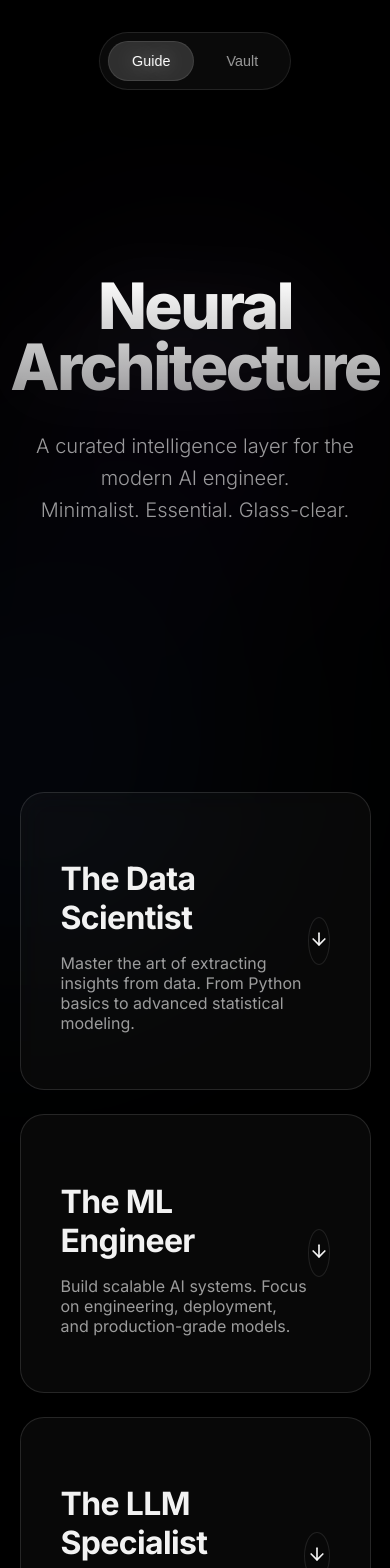
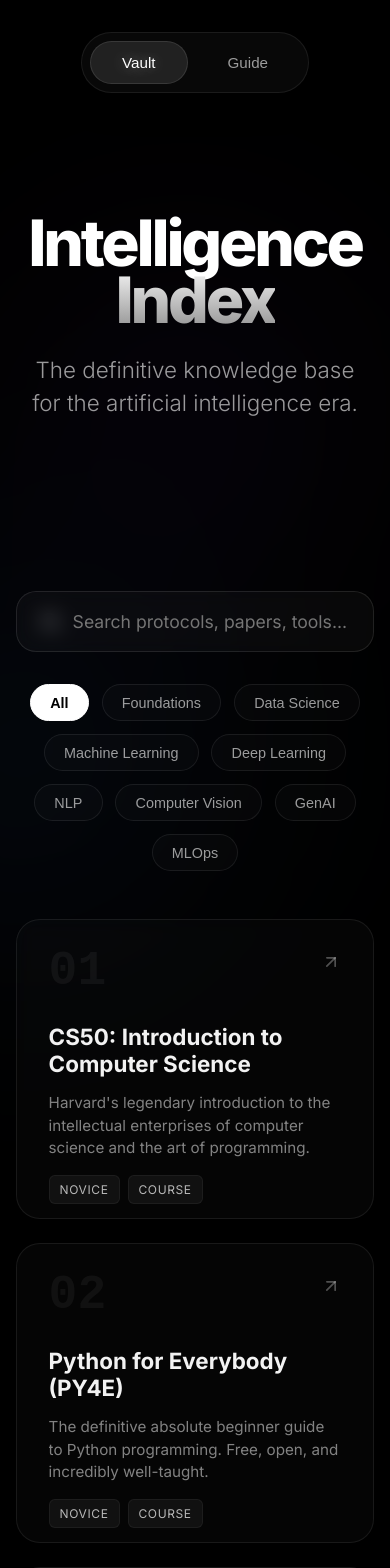
Before and after one commit to sachintiwary/ds-resources, a Next.js app: page / in a window 390 px wide. Shown: the top 1568 px of the page. Built offline with nearby package versions, Linux system fonts and the light colour scheme.

Commit message:
Refine UI: Make Vault default, add Glass Search/Filter, enhance typography

```diff
--- a/src/app/page.module.css
+++ b/src/app/page.module.css
@@ -3,7 +3,7 @@
     padding-bottom: 8rem;
 }
 
-/* --- GLASS HEADER --- */
+/* --- GLASS NAV --- */
 .navContainer {
     position: fixed;
     top: 2rem;
@@ -16,27 +16,25 @@
     display: flex;
     gap: 0.5rem;
     padding: 0.5rem;
-    background: rgba(200, 200, 200, 0.05);
-    /* Ultra subtle */
-    backdrop-filter: blur(24px);
-    -webkit-backdrop-filter: blur(24px);
-    border: 1px solid rgba(255, 255, 255, 0.1);
+    background: rgba(255, 255, 255, 0.03);
+    backdrop-filter: blur(20px);
+    -webkit-backdrop-filter: blur(20px);
+    border: 1px solid rgba(255, 255, 255, 0.08);
     border-radius: 100px;
-    box-shadow: 0 10px 40px rgba(0, 0, 0, 0.2);
+    box-shadow: 0 8px 32px rgba(0, 0, 0, 0.4);
 }
 
 .navItem {
-    padding: 0.75rem 1.5rem;
+    padding: 0.8rem 2rem;
     border-radius: 100px;
     border: none;
     background: transparent;
     color: var(--text-secondary);
-    font-size: 0.9rem;
+    font-size: 0.95rem;
     font-weight: 500;
     cursor: pointer;
-    transition: all 0.4s var(--ease-out-quart);
+    transition: all 0.3s cubic-bezier(0.2, 0.8, 0.2, 1);
     position: relative;
-    overflow: hidden;
 }
 
 .navItem:hover {
@@ -45,15 +43,15 @@
 }
 
 .navItem.active {
-    background: rgba(255, 255, 255, 0.15);
+    background: rgba(255, 255, 255, 0.1);
     color: #fff;
     box-shadow: inset 0 0 0 1px rgba(255, 255, 255, 0.1);
-    text-shadow: 0 0 20px rgba(255, 255, 255, 0.5);
+    text-shadow: 0 0 15px rgba(255, 255, 255, 0.4);
 }
 
 /* --- HERO --- */
 .hero {
-    height: 90vh;
+    height: 70vh;
     display: flex;
     flex-direction: column;
     justify-content: center;
@@ -68,50 +66,236 @@
 }
 
 .title {
-    font-size: clamp(4rem, 8vw, 7rem);
+    font-size: clamp(4rem, 9vw, 8rem);
     font-weight: 800;
-    line-height: 0.95;
-    letter-spacing: -0.04em;
-    margin-bottom: 2rem;
-    background: linear-gradient(180deg, rgba(255, 255, 255, 1) 0%, rgba(255, 255, 255, 0.6) 100%);
+    line-height: 0.9;
+    letter-spacing: -0.05em;
+    margin-bottom: 1.5rem;
+    color: #fff;
+}
+
+.titleGradient {
+    background: linear-gradient(180deg, #fff 0%, #888 100%);
     -webkit-background-clip: text;
     color: transparent;
-    filter: drop-shadow(0 0 40px rgba(255, 255, 255, 0.1));
 }
 
 .subtitle {
-    font-size: 1.25rem;
+    font-size: 1.4rem;
     color: var(--text-secondary);
     max-width: 500px;
     margin: 0 auto;
     font-weight: 300;
-    line-height: 1.6;
+    line-height: 1.5;
 }
 
-/* --- SECTION CONTAINERS --- */
+/* --- VAULT CONTROLS (Search & Filter) --- */
 .section {
-    max-width: 1400px;
+    max-width: 1600px;
     margin: 0 auto;
-    padding: 2rem 5vw;
+    padding: 0 4vw 4rem;
 }
 
-/* --- GLASS CARDS (Common) --- */
+.vaultControls {
+    margin-bottom: 3rem;
+    animation: fadeIn 0.5s ease-out;
+}
+
+.searchBar {
+    position: relative;
+    max-width: 600px;
+    margin: 0 auto 2rem;
+}
+
+.searchIcon {
+    position: absolute;
+    left: 1.5rem;
+    top: 50%;
+    transform: translateY(-50%);
+    color: var(--text-secondary);
+}
+
+.searchInput {
+    width: 100%;
+    background: rgba(255, 255, 255, 0.03);
+    border: 1px solid rgba(255, 255, 255, 0.1);
+    border-radius: 20px;
+    padding: 1.2rem 1.2rem 1.2rem 3.5rem;
+    color: #fff;
+    font-size: 1.1rem;
+    font-family: inherit;
+    backdrop-filter: blur(10px);
+    transition: all 0.3s ease;
+}
+
+.searchInput:focus {
+    outline: none;
+    border-color: rgba(255, 255, 255, 0.3);
+    background: rgba(255, 255, 255, 0.05);
+    box-shadow: 0 0 30px rgba(255, 255, 255, 0.05);
+}
+
+.filterRow {
+    display: flex;
+    justify-content: center;
+    flex-wrap: wrap;
+    gap: 0.8rem;
+}
+
+.filterChip {
+    background: rgba(255, 255, 255, 0.02);
+    border: 1px solid rgba(255, 255, 255, 0.08);
+    color: var(--text-secondary);
+    padding: 0.6rem 1.2rem;
+    border-radius: 50px;
+    font-size: 0.9rem;
+    cursor: pointer;
+    transition: all 0.2s;
+}
+
+.filterChip:hover {
+    background: rgba(255, 255, 255, 0.08);
+    color: #fff;
+}
+
+.filterActive {
+    background: #fff;
+    color: #000;
+    border-color: #fff;
+    font-weight: 600;
+}
+
+.filterActive:hover {
+    background: #eee;
+    color: #000;
+}
+
+
+/* --- CARDS (Common Base) --- */
 .cardBase {
-    background: var(--glass-surface);
-    border: 1px solid var(--glass-border);
-    backdrop-filter: blur(16px);
-    -webkit-backdrop-filter: blur(16px);
+    background: rgba(255, 255, 255, 0.02);
+    border: 1px solid rgba(255, 255, 255, 0.08);
+    backdrop-filter: blur(12px);
+    -webkit-backdrop-filter: blur(12px);
     border-radius: 24px;
     overflow: hidden;
-    transition: all 0.5s var(--ease-out-quart);
     position: relative;
 }
 
-/* --- ROADMAP ACCORDION --- */
+/* --- LIBRARY GRID --- */
+.grid {
+    display: grid;
+    grid-template-columns: repeat(auto-fill, minmax(340px, 1fr));
+    gap: 1.5rem;
+}
+
+.libCard {
+    composes: cardBase;
+    height: 300px;
+    padding: 2rem;
+    display: flex;
+    flex-direction: column;
+    justify-content: space-between;
+    text-decoration: none;
+    color: inherit;
+    transition: border-color 0.3s;
+}
+
+.libCard:hover {
+    border-color: rgba(255, 255, 255, 0.2);
+}
+
+.libContent {
+    z-index: 2;
+    position: relative;
+}
+
+.cardHeader {
+    display: flex;
+    justify-content: space-between;
+    align-items: flex-start;
+    margin-bottom: 2rem;
+}
+
+.idBadge {
+    font-family: monospace;
+    font-size: 3rem;
+    font-weight: 700;
+    color: rgba(255, 255, 255, 0.05);
+    line-height: 0.8;
+}
+
+.arrowIcon {
+    color: rgba(255, 255, 255, 0.3);
+    transition: 0.3s;
+}
+
+.libCard:hover .arrowIcon {
+    color: #fff;
+    transform: translate(2px, -2px);
+}
+
+.libTitle {
+    font-size: 1.4rem;
+    font-weight: 700;
+    margin-bottom: 0.5rem;
+    color: rgba(255, 255, 255, 0.95);
+}
+
+.libDesc {
+    font-size: 0.95rem;
+    color: rgba(255, 255, 255, 0.5);
+    line-height: 1.5;
+    display: -webkit-box;
+    -webkit-line-clamp: 3;
+    -webkit-box-orient: vertical;
+    overflow: hidden;
+}
+
+.cardFooter {
+    display: flex;
+    gap: 8px;
+    margin-top: auto;
+    position: relative;
+    z-index: 2;
+}
+
+.pill {
+    font-size: 0.75rem;
+    text-transform: uppercase;
+    letter-spacing: 0.05em;
+    padding: 6px 10px;
+    border-radius: 6px;
+    background: rgba(255, 255, 255, 0.05);
+    color: rgba(255, 255, 255, 0.7);
+    border: 1px solid rgba(255, 255, 255, 0.05);
+}
+
+/* Glow Effect */
+.cardGlow {
+    position: absolute;
+    top: 0;
+    right: 0;
+    width: 200px;
+    height: 200px;
+    background: radial-gradient(circle at 100% 0%, rgba(255, 255, 255, 0.1), transparent 70%);
+    opacity: 0;
+    transition: opacity 0.5s ease;
+    pointer-events: none;
+}
+
+.libCard:hover .cardGlow {
+    opacity: 1;
+}
+
+
+/* --- ROADMAPS --- */
 .roadmapList {
     display: flex;
     flex-direction: column;
-    gap: 1.5rem;
+    gap: 2rem;
+    max-width: 1000px;
+    margin: 0 auto;
 }
 
 .roadmapItem {
@@ -119,155 +303,114 @@
 }
 
 .roadmapHeader {
-    padding: 2.5rem;
+    padding: 3rem;
     display: flex;
     justify-content: space-between;
     align-items: center;
     cursor: pointer;
+    transition: background 0.3s;
 }
 
-.roadmapHeader hover {
+.roadmapHeader:hover {
     background: rgba(255, 255, 255, 0.02);
 }
 
 .roleTitle {
-    font-size: 2rem;
-    font-weight: 700;
-    letter-spacing: -0.02em;
+    font-size: 2.2rem;
+    font-weight: 800;
     margin-bottom: 0.5rem;
+    color: #fff;
 }
 
 .roleDesc {
+    font-size: 1.1rem;
     color: var(--text-secondary);
-    font-size: 1rem;
 }
 
 .arrowWrapper {
-    width: 48px;
-    height: 48px;
+    width: 50px;
+    height: 50px;
     border-radius: 50%;
-    border: 1px solid rgba(255, 255, 255, 0.1);
+    background: rgba(255, 255, 255, 0.05);
     display: flex;
     align-items: center;
     justify-content: center;
     transition: 0.3s;
 }
 
-.roadmapItem:hover .arrowWrapper {
+.roadmapHeader:hover .arrowWrapper {
     background: #fff;
     color: #000;
-    transform: scale(1.1);
 }
 
 .timeline {
     border-top: 1px solid rgba(255, 255, 255, 0.05);
     background: rgba(0, 0, 0, 0.2);
-    padding: 0 2.5rem 2.5rem;
+    padding: 0 3rem 3rem;
 }
 
 .phase {
     margin-top: 3rem;
+    padding-left: 2rem;
     border-left: 2px solid rgba(255, 255, 255, 0.1);
-    padding-left: 2rem;
     position: relative;
 }
 
-.phase::after {
+.phase::before {
     content: '';
     position: absolute;
-    left: -6px;
+    left: -7px;
     top: 0;
-    width: 10px;
-    height: 10px;
+    width: 12px;
+    height: 12px;
     background: #fff;
     border-radius: 50%;
-    box-shadow: 0 0 20px rgba(255, 255, 255, 0.8);
+    box-shadow: 0 0 15px rgba(255, 255, 255, 0.5);
+}
+
+.phaseTitle {
+    font-size: 1.4rem;
+    font-weight: 700;
+    margin-bottom: 0.5rem;
+    color: #fff;
+}
+
+.phaseDesc {
+    color: var(--text-secondary);
+    margin-bottom: 1.5rem;
+}
+
+.phaseResources {
+    display: grid;
+    gap: 1rem;
 }
 
 .resourceLink {
-    display: block;
-    margin-top: 1rem;
     text-decoration: none;
-    padding: 1.25rem;
+    padding: 1.2rem;
+    border-radius: 12px;
     background: rgba(255, 255, 255, 0.03);
-    border-radius: 12px;
-    border: 1px solid transparent;
-    transition: 0.3s;
+    border: 1px solid rgba(255, 255, 255, 0.05);
+    transition: all 0.2s;
 }
 
 .resourceLink:hover {
     background: rgba(255, 255, 255, 0.08);
-    border-color: rgba(255, 255, 255, 0.2);
-    transform: translateX(10px);
+    transform: translateX(5px);
 }
 
-/* --- LIBRARY GRID --- */
-.grid {
-    display: grid;
-    grid-template-columns: repeat(auto-fill, minmax(320px, 1fr));
-    gap: 2rem;
+.resRow {
+    display: flex;
+    justify-content: space-between;
+    align-items: center;
 }
 
-.libCard {
-    composes: cardBase;
-    height: 320px;
-    padding: 2rem;
-    display: flex;
-    flex-direction: column;
-    justify-content: space-between;
-    text-decoration: none;
-    color: inherit;
+.resName {
+    font-weight: 600;
+    color: #fff;
 }
 
-.libCard:hover {
-    transform: translateY(-10px) scale(1.02);
-    border-color: rgba(255, 255, 255, 0.3);
-    box-shadow: 0 20px 40px rgba(0, 0, 0, 0.4);
-    background: rgba(255, 255, 255, 0.06);
+.resInfo {
+    font-size: 0.85rem;
+    color: rgba(255, 255, 255, 0.5);
 }
-
-/* Glowing Orb inside card */
-.cardGlow {
-    position: absolute;
-    top: -50px;
-    right: -50px;
-    width: 150px;
-    height: 150px;
-    background: radial-gradient(circle, rgba(255, 255, 255, 0.15) 0%, transparent 70%);
-    filter: blur(40px);
-    opacity: 0;
-    transition: 0.5s;
-}
-
-.libCard:hover .cardGlow {
-    opacity: 1;
-}
-
-.libContent {
-    z-index: 1;
-}
-
-.libTitle {
-    font-size: 1.5rem;
-    font-weight: 600;
-    margin-bottom: 0.75rem;
-}
-
-.libDesc {
-    color: var(--text-secondary);
-    line-height: 1.6;
-    font-size: 0.95rem;
-}
-
-.pill {
-    display: inline-block;
-    padding: 4px 10px;
-    border-radius: 50px;
-    font-size: 0.7rem;
-    text-transform: uppercase;
-    letter-spacing: 0.05em;
-    background: rgba(255, 255, 255, 0.1);
-    border: 1px solid rgba(255, 255, 255, 0.1);
-    margin-right: 6px;
-    margin-top: auto;
-}
--- a/src/app/page.tsx
+++ b/src/app/page.tsx
@@ -2,26 +2,50 @@
 
 import { useState } from 'react';
 import { ROADMAPS } from '@/data/roadmaps';
-import { RESOURCES, Level } from '@/data/resources';
+import { RESOURCES, Level, CategorySlug, Resource } from '@/data/resources';
 import styles from './page.module.css';
 import { motion, AnimatePresence } from 'framer-motion';
-import { ArrowUpRight, ArrowDown } from 'lucide-react';
+import { ArrowUpRight, ArrowDown, Search, Filter } from 'lucide-react';
+
+const CATEGORIES: { label: string; value: CategorySlug | 'All' }[] = [
+    { label: 'All', value: 'All' },
+    { label: 'Foundations', value: 'foundations' },
+    { label: 'Data Science', value: 'data-science' },
+    { label: 'Machine Learning', value: 'ml' },
+    { label: 'Deep Learning', value: 'dl' },
+    { label: 'NLP', value: 'nlp' },
+    { label: 'Computer Vision', value: 'cv' },
+    { label: 'GenAI', value: 'gen-ai' },
+    { label: 'MLOps', value: 'mlops' },
+];
 
 export default function Home() {
-    const [activeTab, setActiveTab] = useState<'roadmap' | 'vault'>('roadmap');
+    const [activeTab, setActiveTab] = useState<'vault' | 'roadmap'>('vault');
     const [openRoadmap, setOpenRoadmap] = useState<string | null>(null);
+
+    // Vault Filters
+    const [search, setSearch] = useState('');
+    const [category, setCategory] = useState<CategorySlug | 'All'>('All');
+
+    // Filter Logic
+    const filteredVault = RESOURCES.filter(r => {
+        const matchesSearch = r.title.toLowerCase().includes(search.toLowerCase()) ||
+            r.description.toLowerCase().includes(search.toLowerCase());
+        const matchesCategory = category === 'All' || r.category === category;
+        return matchesSearch && matchesCategory;
+    });
 
     // Animation variants
     const containerVars = {
         hidden: { opacity: 0 },
         show: {
             opacity: 1,
-            transition: { staggerChildren: 0.1 }
+            transition: { staggerChildren: 0.05 }
         }
     };
 
     const itemVars = {
-        hidden: { opacity: 0, y: 30 },
+        hidden: { opacity: 0, y: 20 },
         show: { opacity: 1, y: 0 }
     };
 
@@ -31,16 +55,16 @@ export default function Home() {
             <div className={styles.navContainer}>
                 <nav className={styles.glassNav}>
                     <button
+                        className={`${styles.navItem} ${activeTab === 'vault' ? styles.active : ''}`}
+                        onClick={() => setActiveTab('vault')}
+                    >
+                        Vault
+                    </button>
+                    <button
                         className={`${styles.navItem} ${activeTab === 'roadmap' ? styles.active : ''}`}
                         onClick={() => setActiveTab('roadmap')}
                     >
                         Guide
-                    </button>
-                    <button
-                        className={`${styles.navItem} ${activeTab === 'vault' ? styles.active : ''}`}
-                        onClick={() => setActiveTab('vault')}
-                    >
-                        Vault
                     </button>
                 </nav>
             </div>
@@ -50,15 +74,14 @@ export default function Home() {
                 <motion.div
                     initial={{ opacity: 0, scale: 0.95, filter: 'blur(10px)' }}
                     animate={{ opacity: 1, scale: 1, filter: 'blur(0px)' }}
-                    transition={{ duration: 1 }}
+                    transition={{ duration: 0.8 }}
                     className={styles.heroContent}
                 >
                     <h1 className={styles.title}>
-                        Neural <br /> Architecture
+                        Intelligence <br /> <span className={styles.titleGradient}>Index</span>
                     </h1>
                     <p className={styles.subtitle}>
-                        A curated intelligence layer for the modern AI engineer. <br />
-                        Minimalist. Essential. Glass-clear.
+                        The definitive knowledge base for the artificial intelligence era.
                     </p>
                 </motion.div>
             </header>
@@ -66,19 +89,89 @@ export default function Home() {
             {/* --- CONTENT SWITCHER --- */}
             <section className={styles.section}>
                 <AnimatePresence mode='wait'>
-                    {activeTab === 'roadmap' ? (
+                    {activeTab === 'vault' ? (
                         <motion.div
-                            key="roadmap"
+                            key="vault"
+                            initial={{ opacity: 0, x: -20 }}
+                            animate={{ opacity: 1, x: 0 }}
+                            exit={{ opacity: 0, x: 20 }}
+                            transition={{ duration: 0.3 }}
+                        >
+                            {/* SEARCH & FILTERS */}
+                            <div className={styles.vaultControls}>
+                                <div className={styles.searchBar}>
+                                    <Search size={20} className={styles.searchIcon} />
+                                    <input
+                                        type="text"
+                                        placeholder="Search protocols, papers, tools..."
+                                        value={search}
+                                        onChange={(e) => setSearch(e.target.value)}
+                                        className={styles.searchInput}
+                                    />
+                                </div>
+                                <div className={styles.filterRow}>
+                                    {CATEGORIES.map(cat => (
+                                        <button
+                                            key={cat.value}
+                                            onClick={() => setCategory(cat.value)}
+                                            className={`${styles.filterChip} ${category === cat.value ? styles.filterActive : ''}`}
+                                        >
+                                            {cat.label}
+                                        </button>
+                                    ))}
+                                </div>
+                            </div>
+
+                            {/* RESULTS GRID */}
+                            <motion.div
                                 variants={containerVars}
                                 initial="hidden"
                                 animate="show"
-                            exit={{ opacity: 0, filter: 'blur(10px)' }}
+                                className={styles.grid}
+                            >
+                                {filteredVault.map((r) => (
+                                    <motion.a
+                                        key={r.id}
+                                        href={r.url}
+                                        target="_blank"
+                                        variants={itemVars}
+                                        className={styles.libCard}
+                                        whileHover={{ scale: 1.02 }}
+                                        whileTap={{ scale: 0.98 }}
+                                    >
+                                        <div className={styles.cardGlow} />
+                                        <div className={styles.libContent}>
+                                            <div className={styles.cardHeader}>
+                                                <span className={styles.idBadge}>{r.id < 10 ? `0${r.id}` : r.id}</span>
+                                                <ArrowUpRight size={20} className={styles.arrowIcon} />
+                                            </div>
+
+                                            <h3 className={styles.libTitle}>{r.title}</h3>
+                                            <p className={styles.libDesc}>{r.description}</p>
+                                        </div>
+                                        <div className={styles.cardFooter}>
+                                            <span className={styles.pill}>{r.level}</span>
+                                            <span className={styles.pill}>{r.type}</span>
+                                        </div>
+                                    </motion.a>
+                                ))}
+                            </motion.div>
+                        </motion.div>
+                    ) : (
+                        <motion.div
+                            key="roadmap"
+                            initial={{ opacity: 0, x: 20 }}
+                            animate={{ opacity: 1, x: 0 }}
+                            exit={{ opacity: 0, x: -20 }}
+                            transition={{ duration: 0.3 }}
                             className={styles.roadmapList}
                         >
                             {ROADMAPS.map((rm) => (
                                 <motion.div
                                     key={rm.id}
-                                    variants={itemVars}
+                                    initial={{ opacity: 0, y: 20 }}
+                                    whileInView={{ opacity: 1, y: 0 }}
+                                    viewport={{ once: true }}
                                     className={styles.roadmapItem}
                                 >
                                     <div
@@ -106,19 +199,18 @@ export default function Home() {
                                             >
                                                 {rm.phases.map((phase, i) => (
                                                     <div key={i} className={styles.phase}>
-                                                        <h3 style={{ fontSize: '1.2rem', fontWeight: 600 }}>{phase.title}</h3>
-                                                        <p style={{ color: '#888', marginBottom: '1rem' }}>{phase.description}</p>
+                                                        <h3 className={styles.phaseTitle}>{phase.title}</h3>
+                                                        <p className={styles.phaseDesc}>{phase.description}</p>
+                                                        <div className={styles.phaseResources}>
                                                             {phase.resources.map((res, j) => (
                                                                 <a key={j} href={res.url} target="_blank" className={styles.resourceLink}>
-                                                                <div style={{ display: 'flex', justifyContent: 'space-between', alignItems: 'center' }}>
-                                                                    <span style={{ fontWeight: 600, fontSize: '1.1rem' }}>{res.title}</span>
-                                                                    <ArrowUpRight size={16} opacity={0.5} />
-                                                                </div>
-                                                                <div style={{ fontSize: '0.8rem', color: '#666', marginTop: '0.5rem' }}>
-                                                                    {res.type} • {res.duration || 'Self-paced'}
+                                                                    <div className={styles.resRow}>
+                                                                        <span className={styles.resName}>{res.title}</span>
+                                                                        <span className={styles.resInfo}>{res.type}</span>
                                                                     </div>
                                                                 </a>
                                                             ))}
+                                                        </div>
                                                     </div>
                                                 ))}
                                             </motion.div>
@@ -127,40 +219,6 @@ export default function Home() {
                                 </motion.div>
                             ))}
                         </motion.div>
-                    ) : (
-                        <motion.div
-                            key="vault"
-                            variants={containerVars}
-                            initial="hidden"
-                            animate="show"
-                            exit={{ opacity: 0, filter: 'blur(10px)' }}
-                            className={styles.grid}
-                        >
-                            {RESOURCES.map((r) => (
-                                <motion.a
-                                    key={r.id}
-                                    href={r.url}
-                                    target="_blank"
-                                    variants={itemVars}
-                                    className={styles.libCard}
-                                >
-                                    <div className={styles.cardGlow} />
-                                    <div className={styles.libContent}>
-                                        <div style={{ display: 'flex', justifyContent: 'space-between', marginBottom: '2rem' }}>
-                                            <span style={{ fontSize: '3rem', fontWeight: 800, opacity: 0.1 }}>{r.id < 10 ? `0${r.id}` : r.id}</span>
-                                            <ArrowUpRight size={24} />
-                                        </div>
-
-                                        <h3 className={styles.libTitle}>{r.title}</h3>
-                                        <p className={styles.libDesc}>{r.description}</p>
-                                    </div>
-                                    <div style={{ marginTop: 'auto', paddingTop: '1rem' }}>
-                                        <span className={styles.pill}>{r.level}</span>
-                                        <span className={styles.pill}>{r.category}</span>
-                                    </div>
-                                </motion.a>
-                            ))}
-                        </motion.div>
                     )}
                 </AnimatePresence>
             </section>
```
Lines whose indentation alone changed are shown as unchanged.
